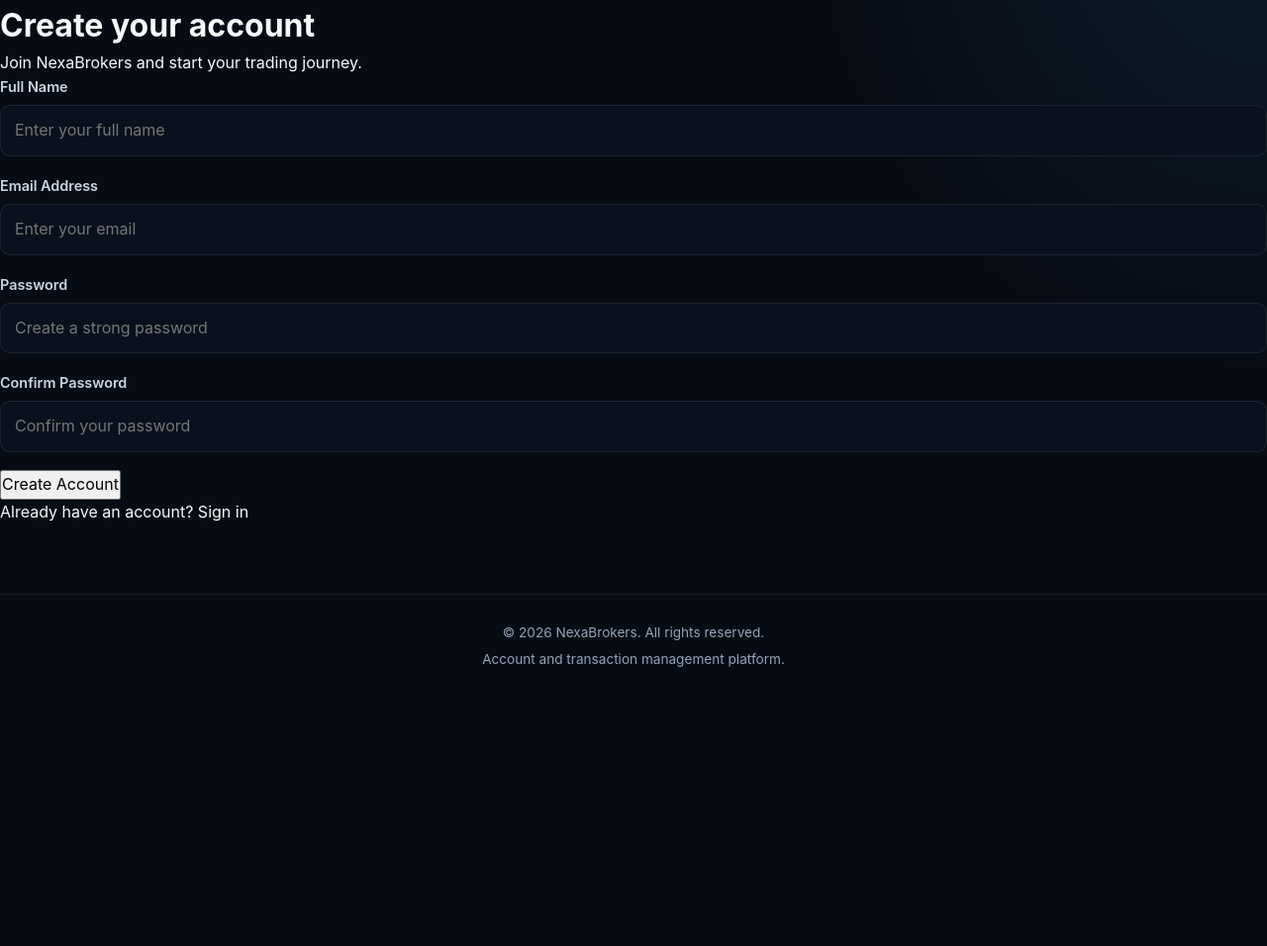
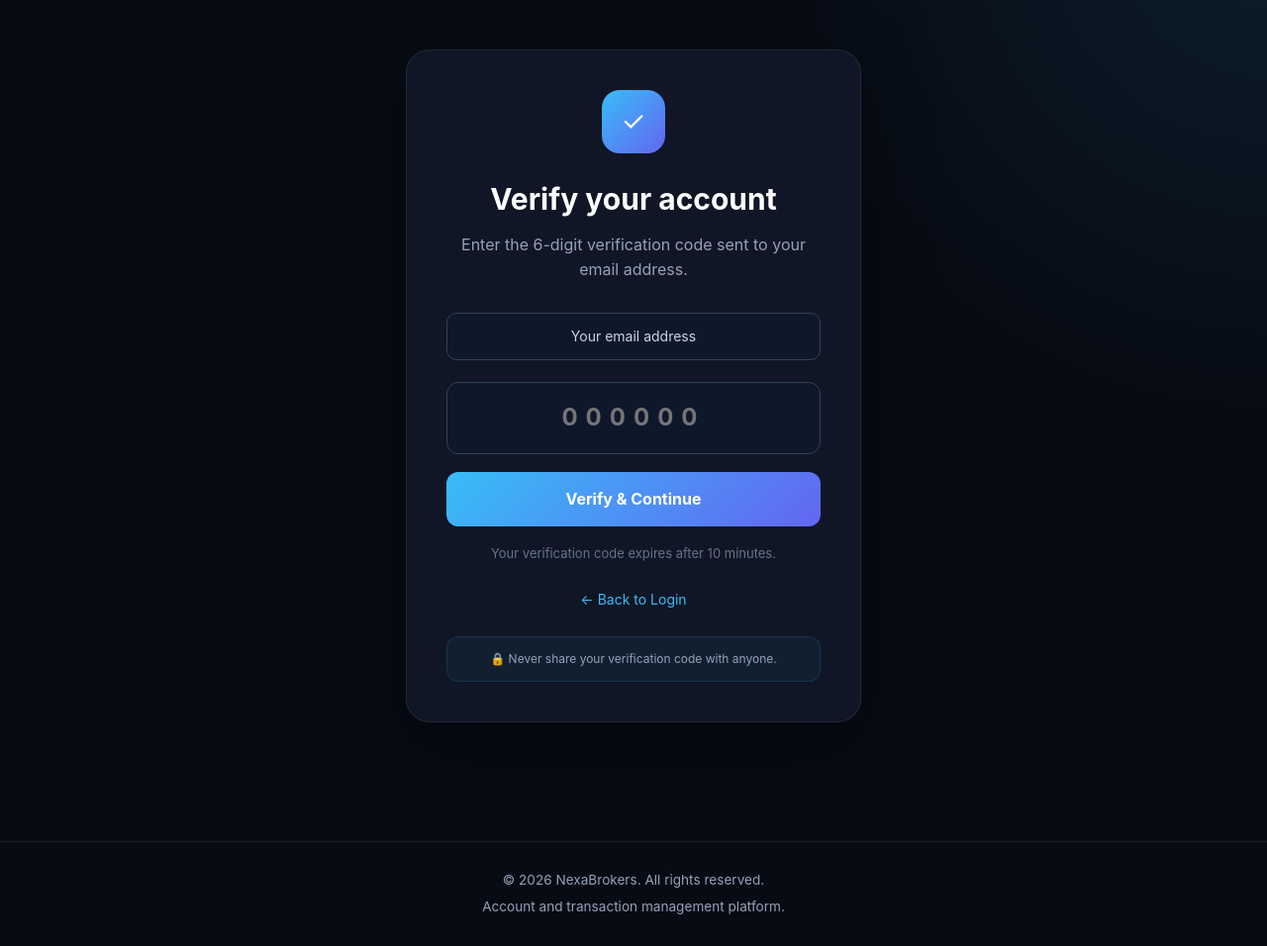
Before and after one commit to joboyfx5-lang/NexaBrokers, a Flask app: template templates/verify.html in a window 1280 px wide. Shown: the part 77-1033 px from the top of the page at 99% size. Before the commit the page ends 751 px from the top, so only its background shows below. Run offline with Flask 3, Linux system fonts and the light colour scheme; the template is opened without the code that fills it, so the values that code supplies are empty.

Commit message:
Update verify.html

```diff
--- a/templates/verify.html
+++ b/templates/verify.html
@@ -1,77 +1,187 @@
 {% extends "base.html" %}
 
-{% block title %}Create Account — NexaBrokers{% endblock %}
+{% block title %}Verify Account | NexaBrokers{% endblock %}
 
 {% block content %}
 
-<div class="auth-page">
-    <div class="auth-card">
+<style>
+    .verify-wrapper {
+        min-height: 75vh;
+        display: flex;
+        align-items: center;
+        justify-content: center;
+        padding: 50px 20px;
+    }
 
-        <div class="auth-header">
-            <h1>Create your account</h1>
-            <p>Join NexaBrokers and start your trading journey.</p>
+    .verify-card {
+        width: 100%;
+        max-width: 460px;
+        background: rgba(17, 24, 39, 0.94);
+        border: 1px solid rgba(255, 255, 255, 0.08);
+        border-radius: 24px;
+        padding: 40px;
+        box-shadow: 0 25px 70px rgba(0, 0, 0, 0.35);
+        text-align: center;
+    }
+
+    .verify-icon {
+        width: 64px;
+        height: 64px;
+        margin: 0 auto 22px;
+        border-radius: 18px;
+        display: flex;
+        align-items: center;
+        justify-content: center;
+        background: linear-gradient(135deg, #38bdf8, #6366f1);
+        font-size: 28px;
+    }
+
+    .verify-card h1 {
+        margin: 0 0 10px;
+        color: white;
+        font-size: 30px;
+    }
+
+    .verify-subtitle {
+        color: #94a3b8;
+        line-height: 1.6;
+        margin-bottom: 30px;
+    }
+
+    .email-display {
+        padding: 12px;
+        margin-bottom: 22px;
+        border-radius: 10px;
+        background: #0f172a;
+        border: 1px solid #334155;
+        color: #cbd5e1;
+        font-size: 14px;
+        word-break: break-word;
+    }
+
+    .code-input {
+        width: 100%;
+        box-sizing: border-box;
+        padding: 16px;
+        border-radius: 12px;
+        border: 1px solid #334155;
+        background: #0f172a;
+        color: white;
+        text-align: center;
+        font-size: 24px;
+        font-weight: 700;
+        letter-spacing: 8px;
+        outline: none;
+    }
+
+    .code-input:focus {
+        border-color: #38bdf8;
+        box-shadow: 0 0 0 3px rgba(56, 189, 248, 0.12);
+    }
+
+    .verify-button {
+        width: 100%;
+        margin-top: 18px;
+        padding: 15px;
+        border: none;
+        border-radius: 12px;
+        background: linear-gradient(135deg, #38bdf8, #6366f1);
+        color: white;
+        font-size: 16px;
+        font-weight: 700;
+        cursor: pointer;
+    }
+
+    .verify-button:hover {
+        opacity: 0.92;
+    }
+
+    .expiry-note {
+        margin-top: 18px;
+        color: #64748b;
+        font-size: 13px;
+        line-height: 1.5;
+    }
+
+    .back-link {
+        display: inline-block;
+        margin-top: 25px;
+        color: #38bdf8;
+        text-decoration: none;
+        font-size: 14px;
+    }
+
+    .security-note {
+        margin-top: 25px;
+        padding: 13px;
+        border-radius: 12px;
+        background: rgba(56, 189, 248, 0.06);
+        border: 1px solid rgba(56, 189, 248, 0.12);
+        color: #94a3b8;
+        font-size: 12px;
+        line-height: 1.5;
+    }
+</style>
+
+<div class="verify-wrapper">
+
+    <div class="verify-card">
+
+        <div class="verify-icon">
+            ✓
         </div>
 
-        <form method="POST">
+        <h1>Verify your account</h1>
 
-            <div class="form-group">
-                <label for="name">Full Name</label>
+        <p class="verify-subtitle">
+            Enter the 6-digit verification code sent to your email address.
+        </p>
+
+        <div class="email-display">
+            {{ email or "Your email address" }}
+        </div>
+
+        <form method="POST" action="/verify-code">
+
             <input
+                class="code-input"
                 type="text"
-                    id="name"
-                    name="name"
-                    placeholder="Enter your full name"
+                name="code"
+                placeholder="000000"
+                inputmode="numeric"
+                autocomplete="one-time-code"
+                pattern="[0-9]{6}"
+                minlength="6"
+                maxlength="6"
                 required
             >
-            </div>
 
-            <div class="form-group">
-                <label for="email">Email Address</label>
             <input
-                    type="email"
-                    id="email"
+                type="hidden"
                 name="email"
-                    placeholder="Enter your email"
-                    required
+                value="{{ email or '' }}"
             >
-            </div>
 
-            <div class="form-group">
-                <label for="password">Password</label>
-                <input
-                    type="password"
-                    id="password"
-                    name="password"
-                    placeholder="Create a strong password"
-                    required
-                >
-            </div>
-
-            <div class="form-group">
-                <label for="confirm_password">Confirm Password</label>
-                <input
-                    type="password"
-                    id="confirm_password"
-                    name="confirm_password"
-                    placeholder="Confirm your password"
-                    required
-                >
-            </div>
-
-            <button type="submit" class="primary-btn">
-                Create Account
+            <button class="verify-button" type="submit">
+                Verify & Continue
             </button>
 
         </form>
 
-        <div class="auth-footer">
-            <p>
-                Already have an account?
-                <a href="{{ url_for('login') }}">Sign in</a>
+        <p class="expiry-note">
+            Your verification code expires after 10 minutes.
         </p>
+
+        <a class="back-link" href="/login-page">
+            ← Back to Login
+        </a>
+
+        <div class="security-note">
+            🔒 Never share your verification code with anyone.
         </div>
 
     </div>
+
 </div>
 
 {% endblock %}
```
Lines whose indentation alone changed are shown as unchanged.
